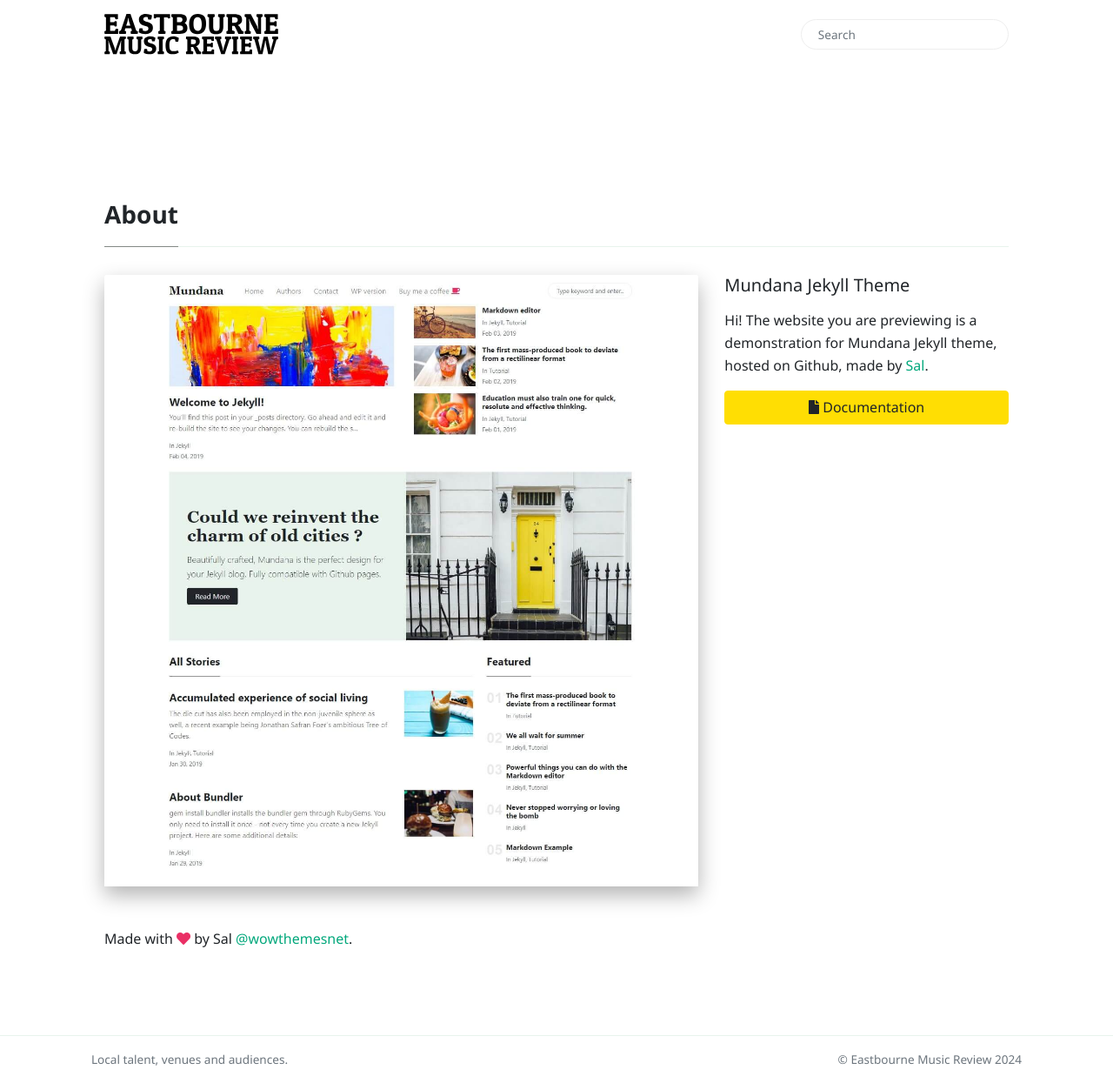
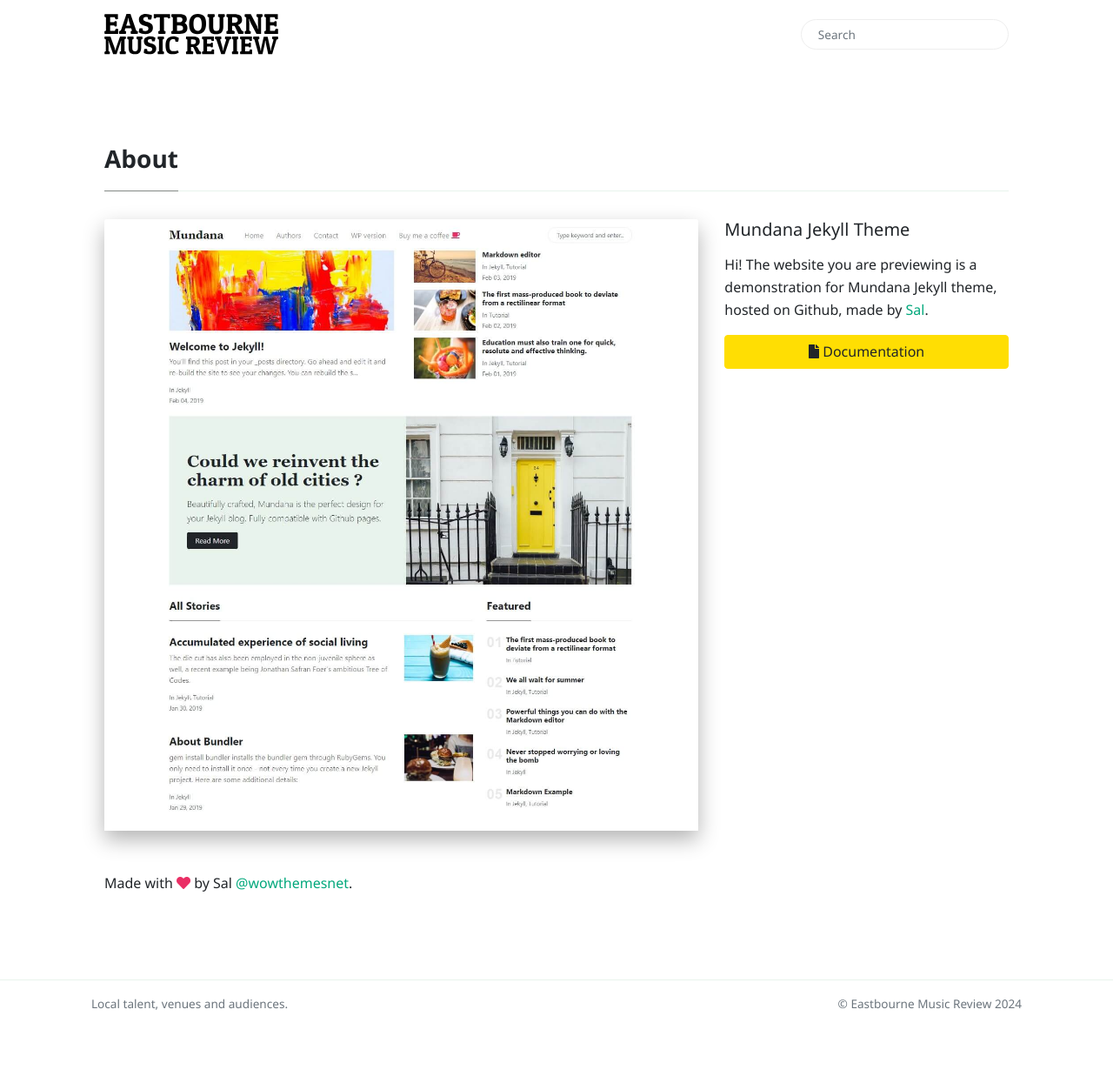
Before and after one commit to johnhayn-es/ebreview, a Jekyll site: the page built from _pages/about.md, in a window 1280 px wide and 1245 px high. Shown: the whole window at 87% size. Built offline with Jekyll 4.4.1, drawn with Linux system fonts in a browser that asks for light colours; nearby versions of some CDN libraries; some web fonts are replaced; comment, search, counter and statistics services are not loaded.

Commit message:
Update theme.css

```diff
--- a/assets/css/theme.css
+++ b/assets/css/theme.css
@@ -7,11 +7,11 @@
 	padding-top:69.75px;
 }
 .site-content {
-	margin-top:10em;
+	margin-top:6em;
 	min-height:400px;
 }
 .remove-site-content-margin {
-	margin-top:-10em;
+	margin-top:-6em;
 }
 img {
 	max-width:100%;
```
